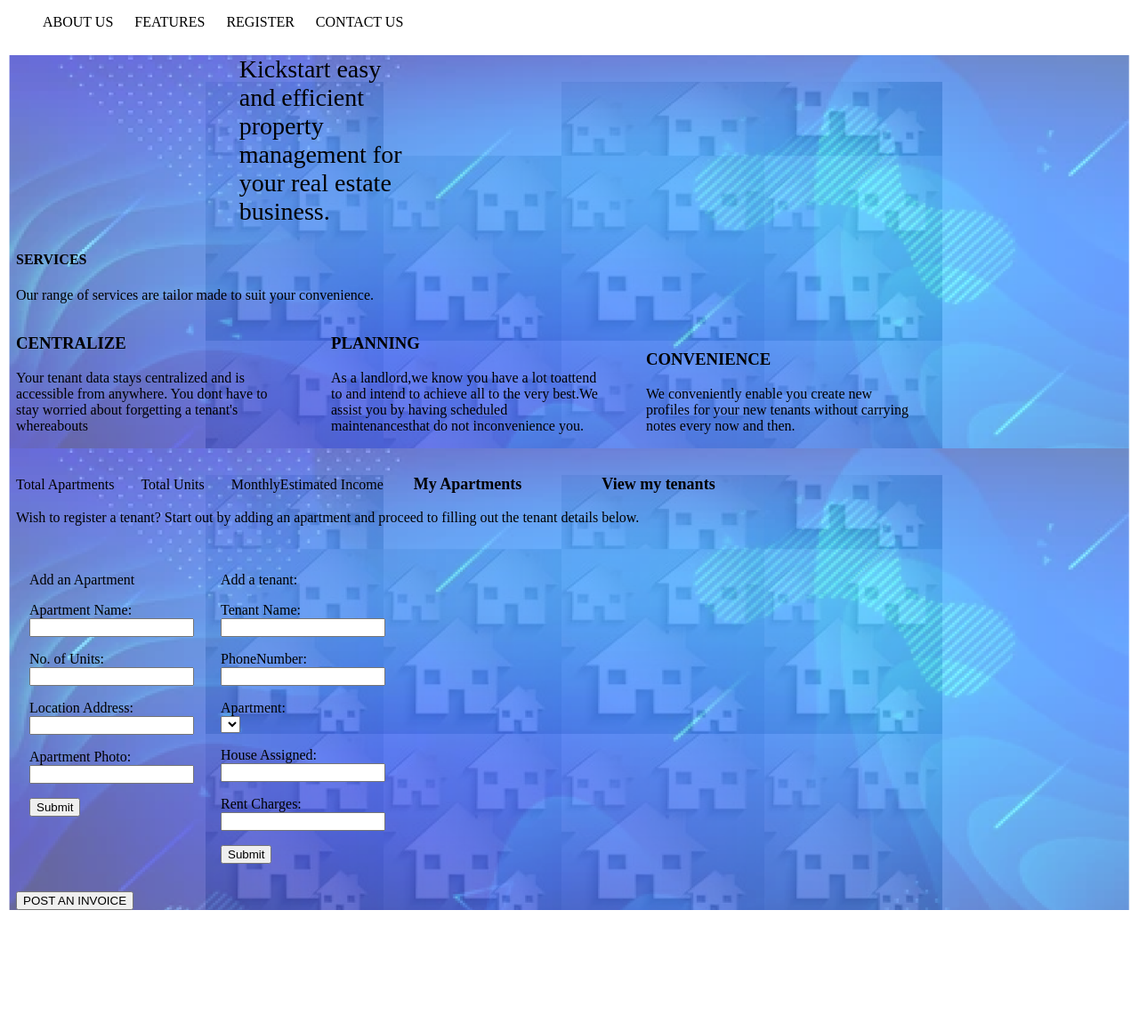
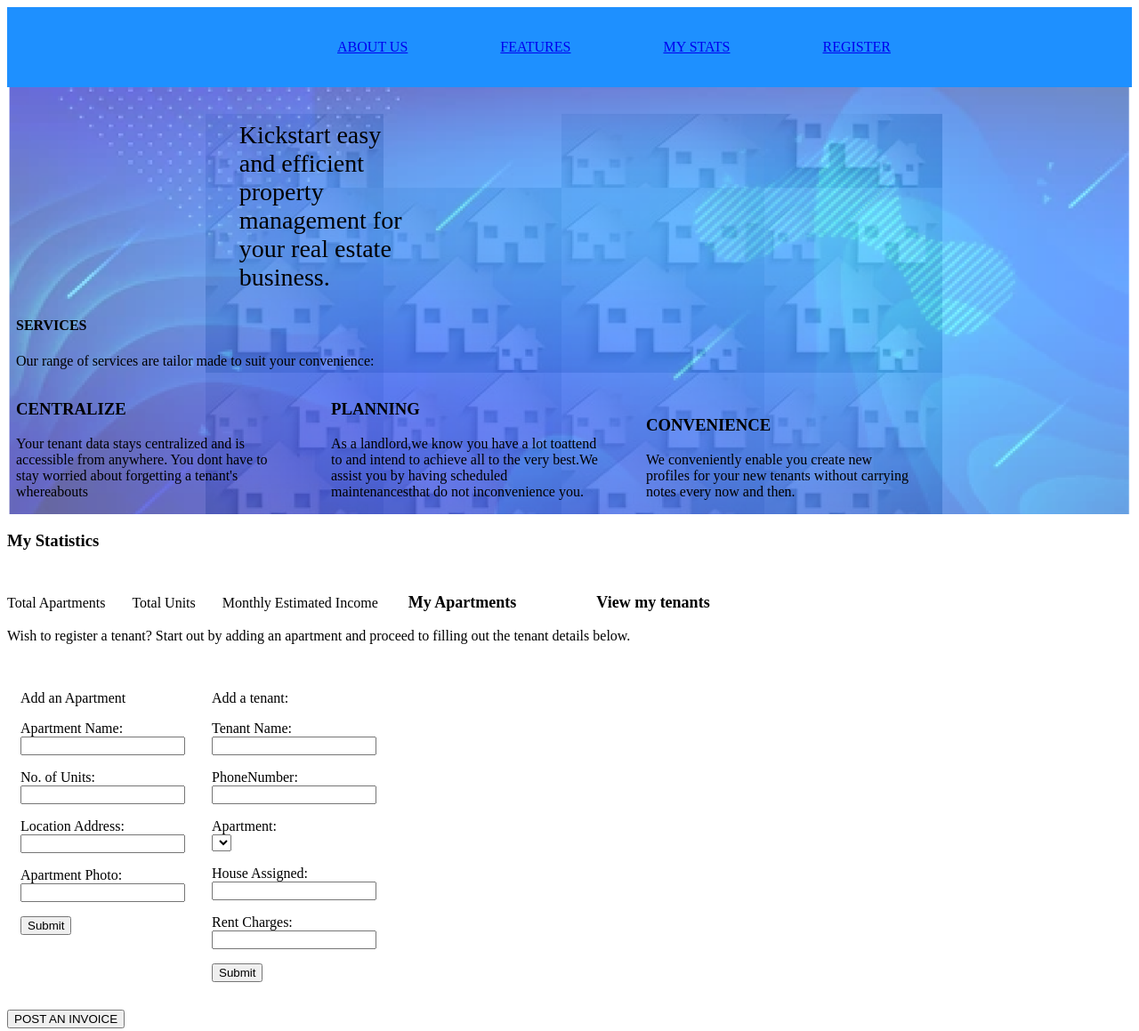
Before and after one commit to R-kjim/rentals, a website: page index.html in a window 1280 px wide. Shown: the whole page at 89% size. Before the commit the page ends 1031 px from the top, so only its background shows below. Drawn offline with Linux system fonts and the light colour scheme; no server answers.

Commit message:
better organisation

```diff
--- a/index.css
+++ b/index.css
@@ -39,12 +39,7 @@ label span{
     background-repeat: no-repeat;
     background-size: cover;
     padding-left: 10px;
-}
-#subsection{
-background-image: url("./images/TENANTS\ PAGE\ 3.png");
- background-repeat: no-repeat;
- background-size: cover;
- padding-left: 10px;;
+    padding-top: 10px;
 }
 h5{
     font-size: large;
@@ -54,3 +49,18 @@ h5{
     margin-top: 5px;
     display: inline-flex;
 }
+html{
+    scroll-behavior: smooth;
+}
+section{
+    margin-top: 0px;
+}
+header{
+    text-align: center;
+    padding: 20px;
+    background-color: dodgerblue;
+    position: relative;
+}
+header ul li{
+    padding-left: 80px;
+}
--- a/index.html
+++ b/index.html
@@ -9,19 +9,19 @@
 <body>
     <header>
         <ul>
-            <li>ABOUT US</li>
-            <li>FEATURES</li>
-            <li>REGISTER</li>
-            <li>CONTACT US</li>
+            <li><a href="#first">ABOUT US</a></li>
+            <li><a href="#myServices">FEATURES</a></li>
+            <li><a href="#subsection">MY STATS</a></li>
+            <li><a href="#myRegistrations">REGISTER</a></li>
         </ul>
     </header>
     <section id="designMe">
         <div id="first">
             <p>Kickstart easy and efficient property management for your real estate business.</p>
         </div>
-    <div >
+        <div id="myServices">
             <h4>SERVICES</h4>
-        <p>Our range of services are tailor made to suit your convenience.</p>
+            <p>Our range of services are tailor made to suit your convenience:</p>
             <div id="services">
             <section>
                 <h3>CENTRALIZE</h3>
@@ -35,25 +35,27 @@
                 <h3>CONVENIENCE</h3>
                 <p>We conveniently enable you create new profiles for your new tenants without carrying notes every now and then.</p>
             </section>
+            </div>
+        </div>
     </section>
-    <section id="subsection">
-        </div>
 
+    <div id="subsection">
+        <h3>My Statistics</h3>
         <section id="apartmentSection">
             <label>Total Apartments<br><span id="aTotal"></span></label>
             <label>Total Units<br><span id="tUnits"></span></label>
-                <label>MonthlyEstimated Income<br><span id="tTenants"></span></label>
+            <label>Monthly Estimated Income<br><span id="tTenants"></span></label>
         </section>
         <section id="tenantsSec">
             <div id="myApartments">
                 <h5>My Apartments</h5>
-
             </div>
             <div id="myTenants">
                 <h5>View my tenants</h5>
             </div>
         </section>
     </div>
+        <section id="myRegistrations">
             <p>Wish to register a tenant? Start out by adding an apartment and proceed to filling out the tenant details below.</p>
             <div class="registration">
                 <form id="landlord">
@@ -73,8 +75,8 @@
                     <p>Rent Charges:<br><input type="number" id="rentCharge"></p>
                     <p><input type="submit"></p>
                 </form>
-
             </div>
+        </section>
         <section>
             <button id="invoice">POST AN INVOICE</button>
 
--- a/index.js
+++ b/index.js
@@ -185,6 +185,7 @@ function invoiceFn(){
         .then(res=>res.json())
         .then(myupdateObj=>console.log(myupdateObj))
         }}
+        location.reload()
     })
 
 }}
```
Lines whose indentation alone changed are shown as unchanged.
